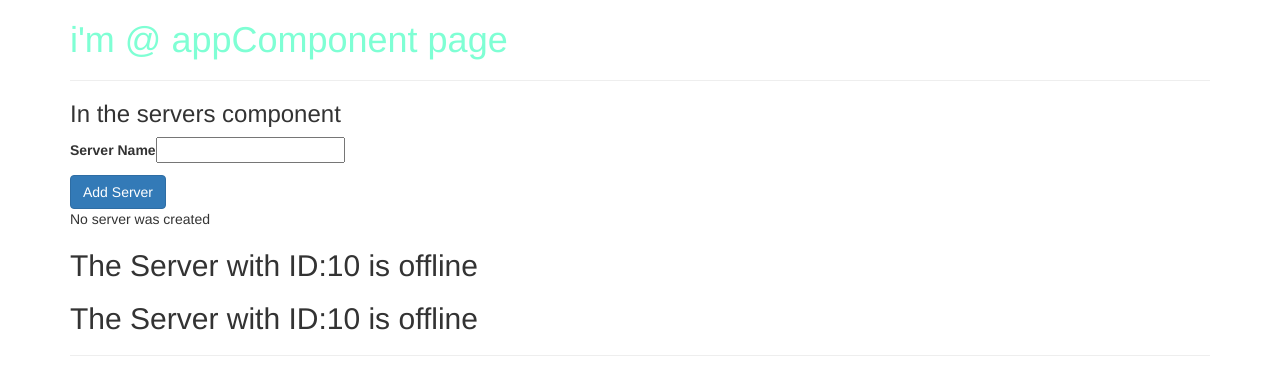
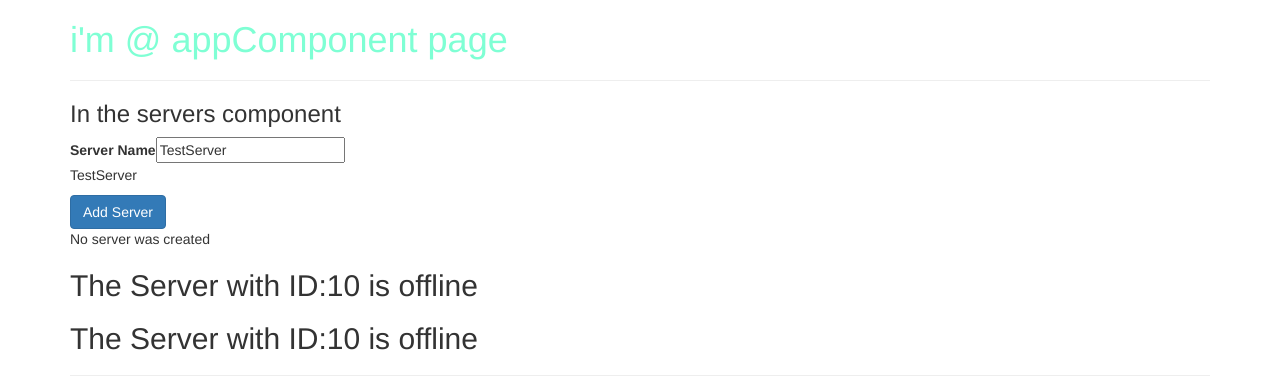
Before and after one commit to thomasbititude/udemyangular2022, an Angular app: page / in a window 1280 px wide. Shown: the top 388 px of the page. Built offline with nearby package versions, Linux system fonts and the light colour scheme.

Commit message:
Two-Way-DataBinding

```diff
--- a/src/app/app.module.ts
+++ b/src/app/app.module.ts
@@ -1,4 +1,5 @@
 import { NgModule } from '@angular/core';
+import { FormsModule } from '@angular/forms';
 import { BrowserModule } from '@angular/platform-browser';
 
 import { AppComponent } from './app.component';
@@ -12,7 +13,8 @@ import { ServersComponent } from './servers/servers.component';
     ServersComponent
   ],
   imports: [
-    BrowserModule
+    BrowserModule,
+    FormsModule
   ],
   providers: [],
   bootstrap: [AppComponent]
--- a/src/app/servers/servers.component.html
+++ b/src/app/servers/servers.component.html
@@ -1,11 +1,16 @@
 <h3>In the servers component</h3>
 <label>Server Name</label>
-<input type="text"
-class="forms-control"
-(input)="onUpdateServerName($event)">
-<p>{{serverName}}</p>
-<button class="btn btn-primary" [disabled]="!allowNewServer" (click)="onCreateServer()">Add Server</button>
-<p>{{serverCreationStatus}}</p>
+<input type="text" class="forms-control" [(ngModel)]="serverName" >
+
+<p>{{ serverName }}</p>
+<button
+  class="btn btn-primary"
+  [disabled]="!allowNewServer"
+  (click)="onCreateServer()"
+>
+  Add Server
+</button>
+<p>{{ serverCreationStatus }}</p>
 <app-server></app-server>
 <app-server></app-server>
 <hr />
--- a/src/app/servers/servers.component.ts
+++ b/src/app/servers/servers.component.ts
@@ -8,7 +8,7 @@ import { Component, OnInit } from '@angular/core';
 export class ServersComponent implements OnInit {
   allowNewServer = false;
   serverCreationStatus = 'No server was created';
-serverName = "";
+serverName = "TestServer";
   constructor() {
     setTimeout(() => {
       this.allowNewServer = true;
@@ -20,7 +20,7 @@ serverName = "";
   onCreateServer(){
     this.serverCreationStatus = 'new server created';
   }
-  onUpdateServerName(event:any){
+  onUpdateServerName(event:Event){
 console.log(event);
 this.serverName = (<HTMLInputElement>event.target).value;
   }
```
